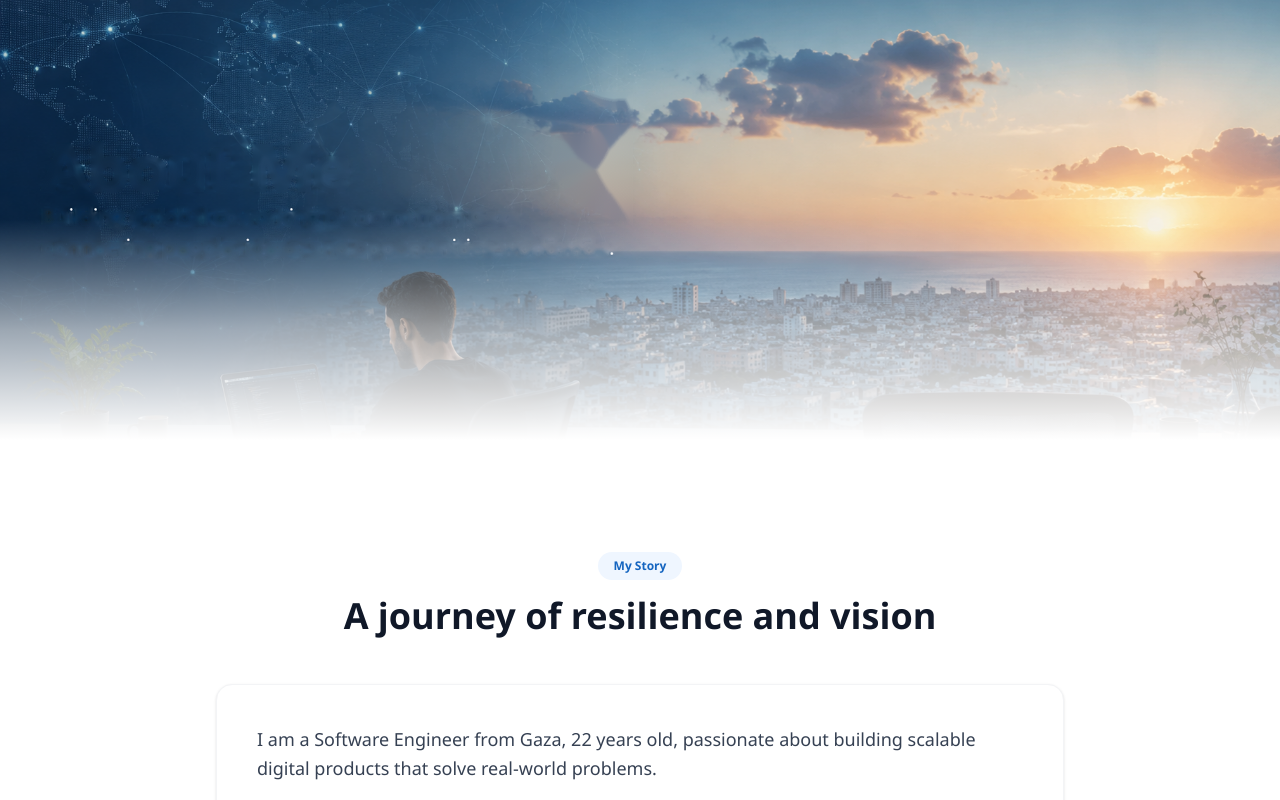
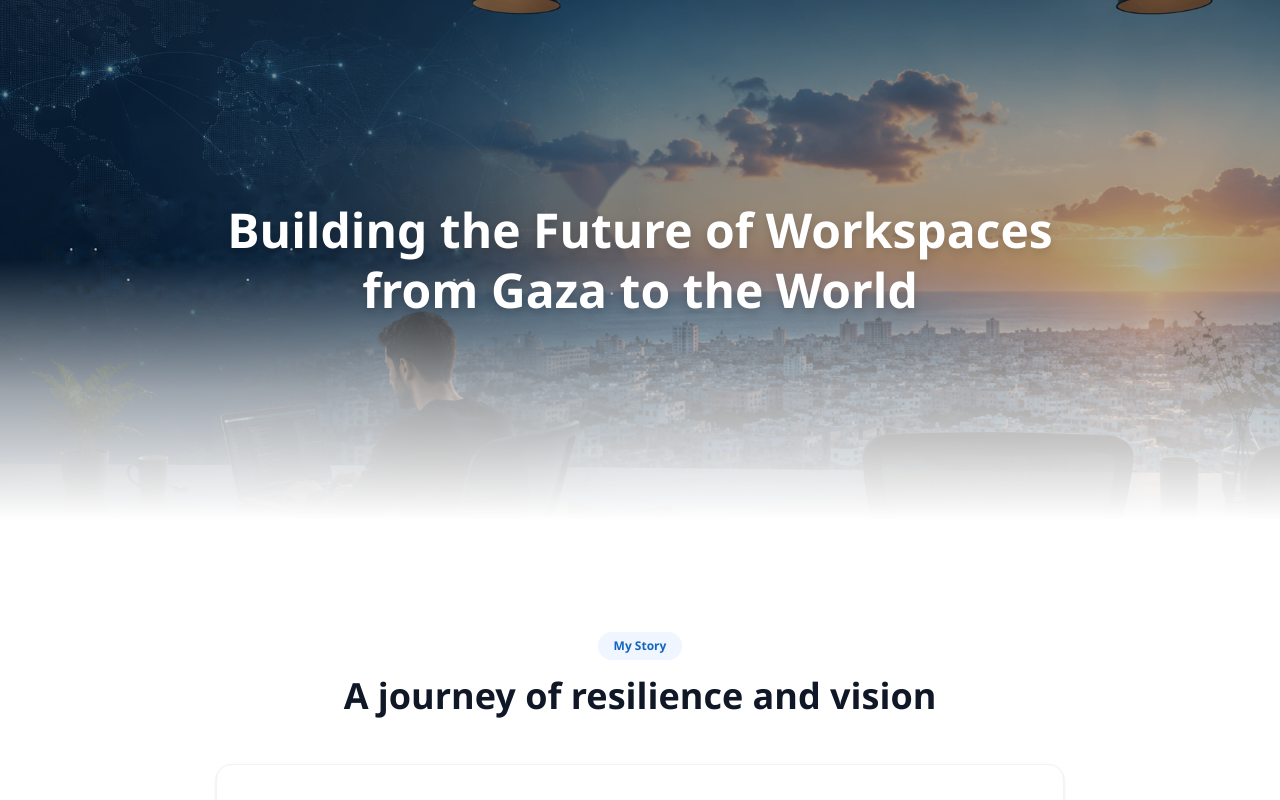
Before and after one commit to Mohammed-Shamaa/coworkspace, a Next.js app in the folder frontend/: page /about in a window 1280 px wide. Shown: the top 800 px of the page. Built offline with nearby package versions, Linux system fonts and the light colour scheme; no server answers.

Commit message:
Enhance About Us hero image and add overlay text

```diff
--- a/frontend/src/app/about/page.tsx
+++ b/frontend/src/app/about/page.tsx
@@ -38,7 +38,8 @@ export default function AboutPage() {
   return (
     <div className="min-h-screen bg-white dark:bg-gray-950">
       {/* Hero */}
-      <section className="relative h-[35vh] min-h-[260px] w-full overflow-hidden md:h-[55vh] md:min-h-[360px]">
+      <section className="relative h-[45vh] min-h-[320px] w-full overflow-hidden md:h-[65vh] md:min-h-[420px]">
+        <div className="absolute inset-0 z-10 bg-black/30" />
         <Image
           src="/PIC.png"
           alt="Coworkspace - Global coworking platform"
@@ -46,7 +47,12 @@ export default function AboutPage() {
           className="object-cover"
           priority
         />
-        <div className="absolute inset-x-0 bottom-0 h-1/2 bg-gradient-to-t from-white via-white/60 to-transparent dark:from-gray-950 dark:via-gray-950/60" />
+        <div className="absolute inset-0 z-20 flex items-center justify-center px-6">
+          <h1 className="max-w-4xl text-center text-2xl font-bold leading-tight text-white drop-shadow-lg md:text-4xl lg:text-5xl">
+            Building the Future of Workspaces from Gaza to the World
+          </h1>
+        </div>
+        <div className="absolute inset-x-0 bottom-0 z-10 h-1/2 bg-gradient-to-t from-white via-white/60 to-transparent dark:from-gray-950 dark:via-gray-950/60" />
       </section>
 
       {/* Personal Story */}
```
